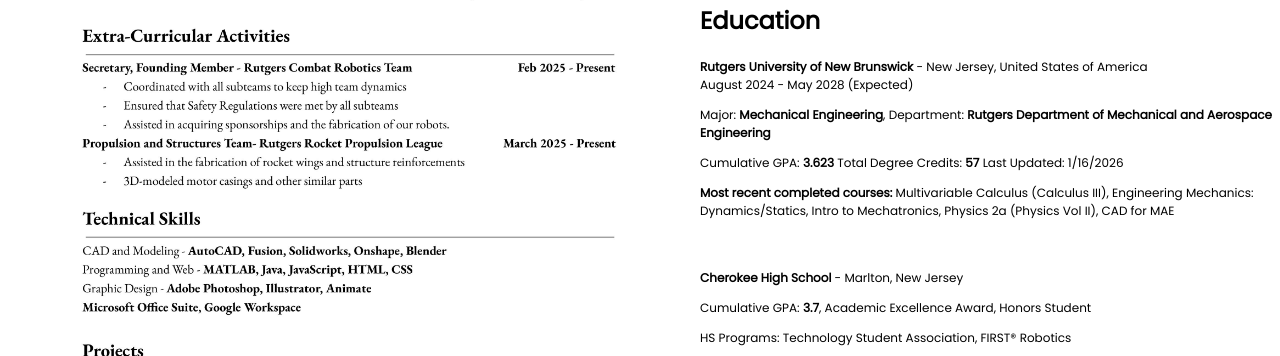
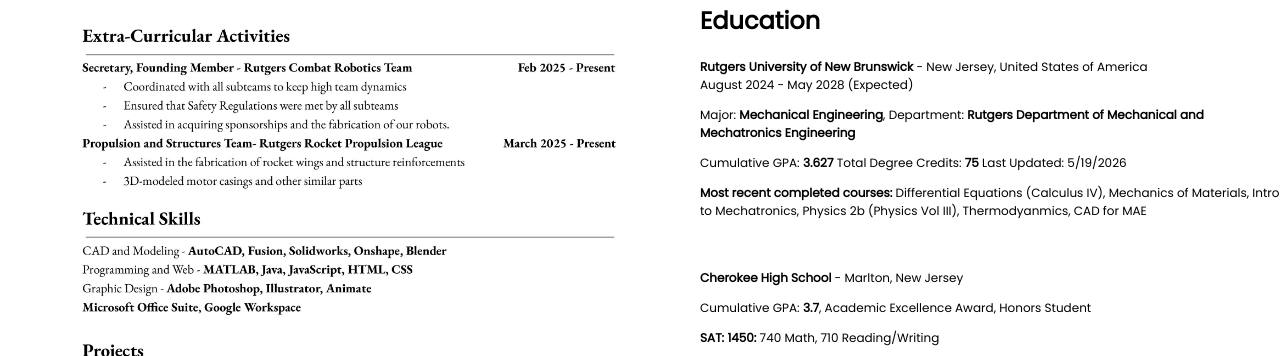
Before and after one commit to nigelprice4060/nigel-site, a plain HTML site: page career.html in a window 1280 px wide. Shown: the part 409-765 px from the top of the page. Drawn offline with Linux system fonts and the light colour scheme.

Commit message:
Update career.html

```diff
--- a/career.html
+++ b/career.html
@@ -65,7 +65,7 @@
                 <div class="initial"></div>
 
                 <div class="header3">
-                   <img class="pfp" src="RealLinkedInV6circle.png">
+                   <img class="pfp" src="WhatsapppfpCIRCLE.png">
                    <h1 style="font-size:50px;">Hello There</h1>
                 </div>
 
@@ -80,12 +80,13 @@
                 <div class="initial"></div>
 
                 <p><b>Rutgers University of New Brunswick</b> - New Jersey, United States of America <br>August 2024 - May 2028 (Expected)</p>
-                <p>Major: <b>Mechanical Engineering</b>, Department: <b>Rutgers Department of Mechanical and Aerospace Engineering</b></p>
-                <p>Cumulative GPA: <b>3.623</b> Total Degree Credits: <b>57</b> Last Updated: 1/16/2026</p>
-                <p><b>Most recent completed courses:</b> Multivariable Calculus (Calculus III), Engineering Mechanics: Dynamics/Statics, Intro to Mechatronics, Physics 2a (Physics Vol II), CAD for MAE</p>
+                <p>Major: <b>Mechanical Engineering</b>, Department: <b>Rutgers Department of Mechanical and Mechatronics Engineering</b></p>
+                <p>Cumulative GPA: <b>3.627</b> Total Degree Credits: <b>75</b> Last Updated: 5/19/2026</p>
+                <p><b>Most recent completed courses:</b> Differential Equations (Calculus IV), Mechanics of Materials, Intro to Mechatronics, Physics 2b (Physics Vol III), Thermodyanmics, CAD for MAE</p>
                 <br>
                 <p><b>Cherokee High School</b> - Marlton, New Jersey</p>
                 <p>Cumulative GPA: <b>3.7</b>, Academic Excellence Award, Honors Student</p>
+                <p><b>SAT: 1450:</b> 740 Math, 710 Reading/Writing</p>
                 <p>HS Programs: Technology Student Association, FIRST® Robotics</p>
 
 
```
